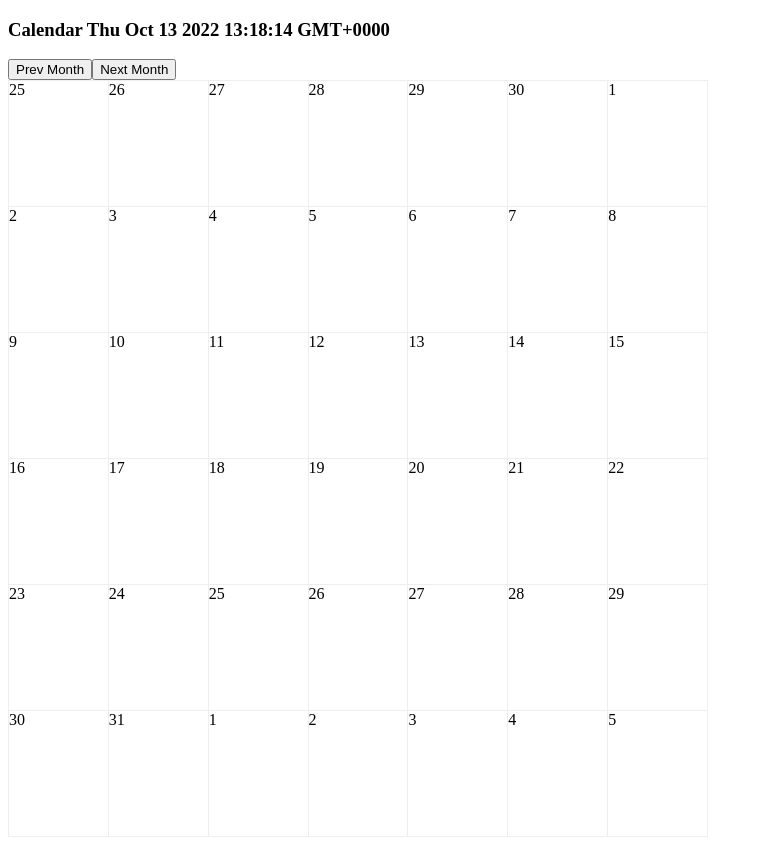
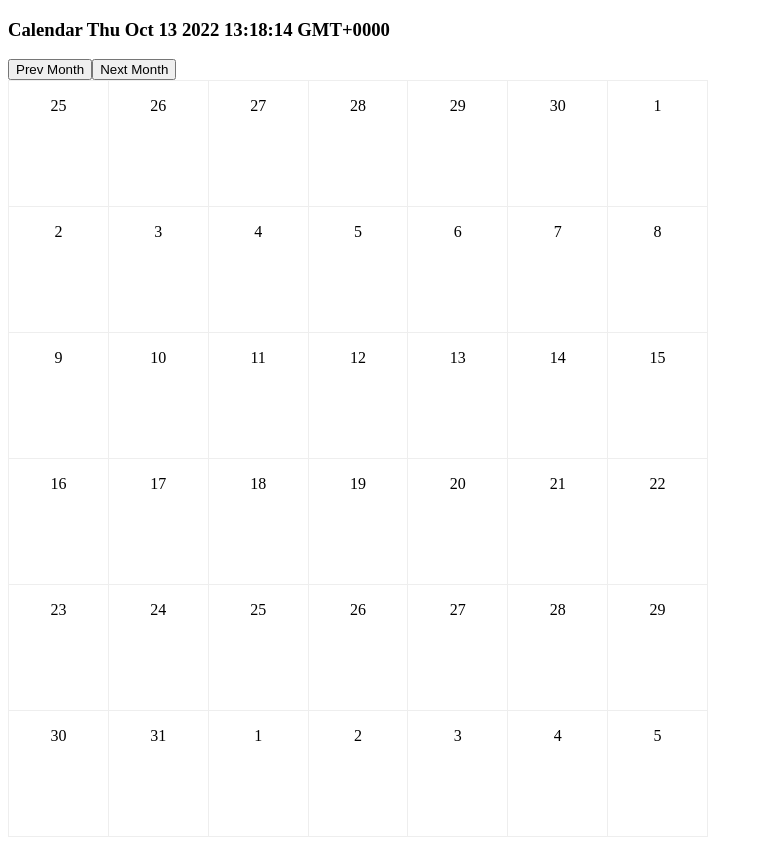
Before and after one commit to MO-5995/vue-calendar, a Vue app: page / in a window 1280 px wide. Shown: the whole page, without its empty margins (0-763 px from the left). Built offline with nearby package versions, Linux system fonts and the light colour scheme.

Commit message:
change:add class

```diff
--- a/src/components/Calendar.vue
+++ b/src/components/Calendar.vue
@@ -2,23 +2,10 @@
   <h3>Calendar {{ currentDate }}</h3>
   <button @click="prevMonth">Prev Month</button>
   <button @click="nextMonth">Next Month</button>
-  <div style="max-width: 700px; border-top: 1px solid #eeeeee">
-    <div
-      v-for="(week, index) in calendars"
-      :key="index"
-      style="display: flex; border-left: 1px solid #eeeeee"
-    >
-      <div
-        v-for="(day, index) in week"
-        :key="index"
-        style="
-          flex: 1;
-          min-height: 125px;
-          border-right: 1px solid #eeeeee;
-          border-bottom: 1px solid #eeeeee;
-        "
-      >
-        {{ day.date }}
+  <div class="calendar-wrapper">
+    <div v-for="(week, index) in calendars" :key="index" class="calendar-week">
+      <div v-for="(day, index) in week" :key="index" class="calendar-day">
+        <p class="calendar-date">{{ day.date }}</p>
       </div>
     </div>
   </div>
@@ -80,3 +67,22 @@ export default {
   },
 };
 </script>
+<style>
+.calendar-wrapper {
+  max-width: 700px;
+  border-top: 1px solid #eeeeee;
+}
+.calendar-week {
+  display: flex;
+  border-left: 1px solid #eeeeee;
+}
+.calendar-day {
+  flex: 1;
+  min-height: 125px;
+  border-right: 1px solid #eeeeee;
+  border-bottom: 1px solid #eeeeee;
+}
+.calendar-date {
+  text-align: center;
+}
+</style>
```
